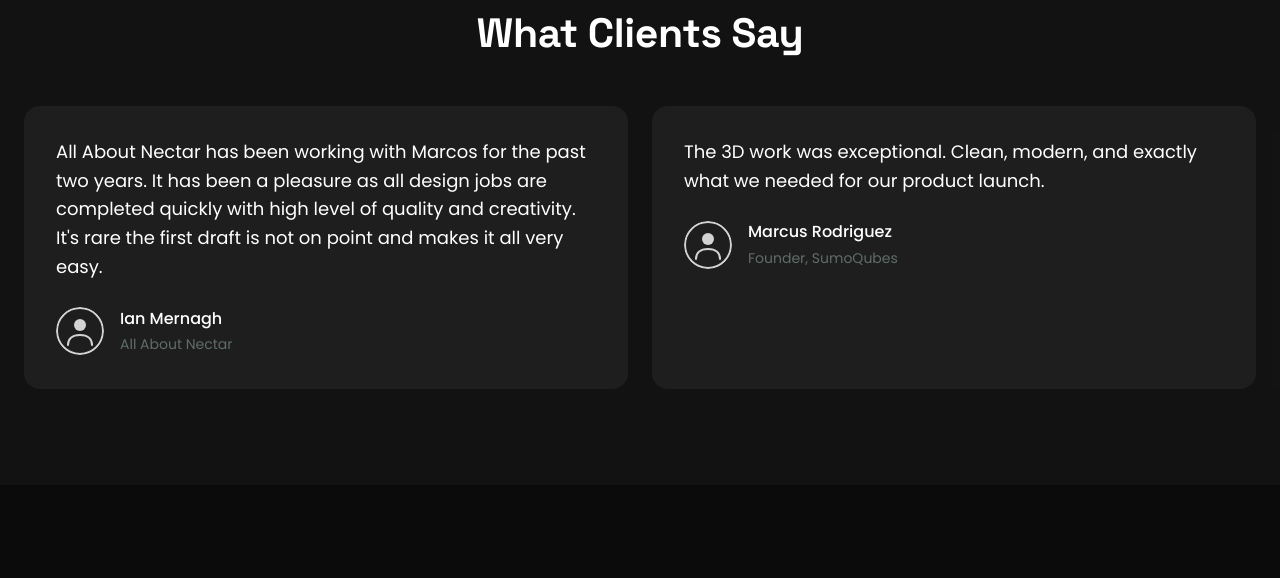
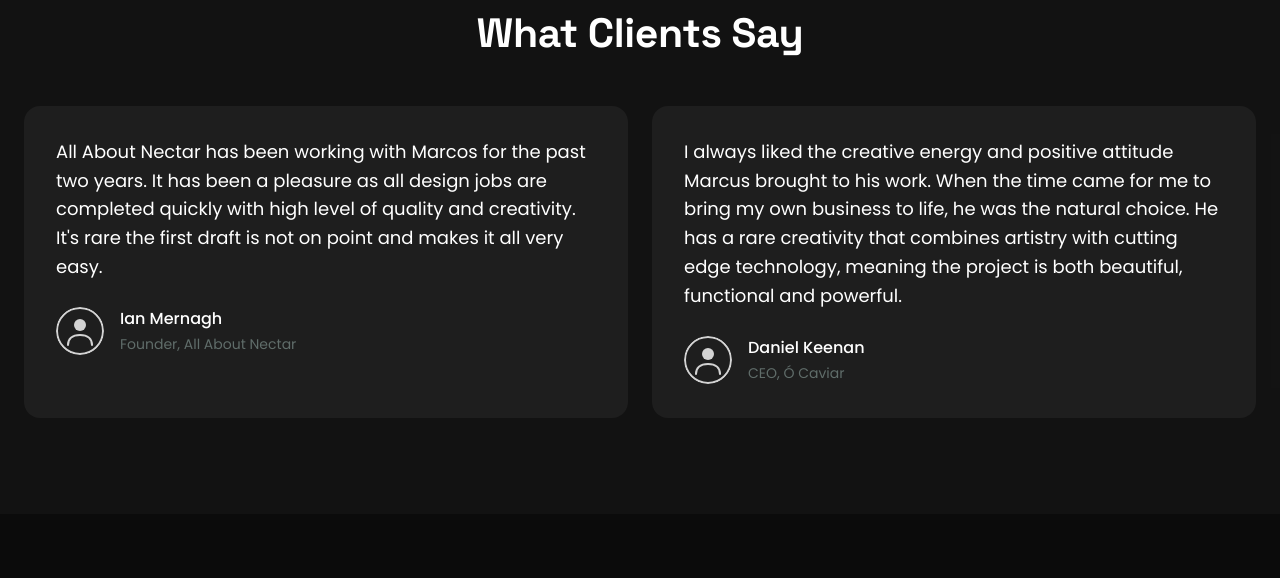
Before and after one commit to marcosventura1986/portfolio2026, a website: page index.html in a window 1280 px wide. Shown: the part 3520-4098 px from the top of the page. Drawn offline with Linux system fonts and the light colour scheme.

Commit message:
Update testimonials: add Founder to Ian, replace with Dan Keenan testimonial

```diff
--- a/assets/js/main.js
+++ b/assets/js/main.js
@@ -40,7 +40,7 @@
       'filter.3d': '3D',
       'testimonials.title': 'What Clients Say',
       'testimonial1.quote': 'All About Nectar has been working with Marcos for the past two years. It has been a pleasure as all design jobs are completed quickly with high level of quality and creativity. It\'s rare the first draft is not on point and makes it all very easy.',
-      'testimonial2.quote': 'The 3D work was exceptional. Clean, modern, and exactly what we needed for our product launch.',
+      'testimonial2.quote': 'I always liked the creative energy and positive attitude Marcus brought to his work. When the time came for me to bring my own business to life, he was the natural choice. He has a rare creativity that combines artistry with cutting edge technology, meaning the project is both beautiful, functional and powerful.',
       'social.title': 'Find Me Online',
       'contact.title': 'Got a project in mind? Let\'s talk.',
       'contact.cta': 'Start a conversation',
--- a/index.html
+++ b/index.html
@@ -289,14 +289,14 @@
                             </svg>
                             <div>
                                 <cite class="testimonial__name">Ian Mernagh</cite>
-                                <span class="testimonial__role">All About Nectar</span>
+                                <span class="testimonial__role">Founder, All About Nectar</span>
                             </div>
                         </footer>
                     </blockquote>
 
                     <blockquote class="testimonial" data-reveal data-reveal-delay="100">
                         <p class="testimonial__quote" data-i18n-key="testimonial2.quote">
-                            "The 3D work was exceptional. Clean, modern, and exactly what we needed for our product launch."
+                            "I always liked the creative energy and positive attitude Marcus brought to his work. When the time came for me to bring my own business to life, he was the natural choice. He has a rare creativity that combines artistry with cutting edge technology, meaning the project is both beautiful, functional and powerful."
                         </p>
                         <footer class="testimonial__author">
                             <svg width="48" height="48" viewBox="0 0 48 48" fill="none" class="testimonial__avatar-icon">
@@ -305,8 +305,8 @@
                                 <path d="M12 38C12 32 16 28 24 28C32 28 36 32 36 38" stroke="var(--text-dim)" stroke-width="2" stroke-linecap="round"/>
                             </svg>
                             <div>
-                                <cite class="testimonial__name">Marcus Rodriguez</cite>
-                                <span class="testimonial__role">Founder, SumoQubes</span>
+                                <cite class="testimonial__name">Daniel Keenan</cite>
+                                <span class="testimonial__role">CEO, Ó Caviar</span>
                             </div>
                         </footer>
                     </blockquote>
```
Also changed, not shown: content/settings/site.json (+5 -5 lines).
